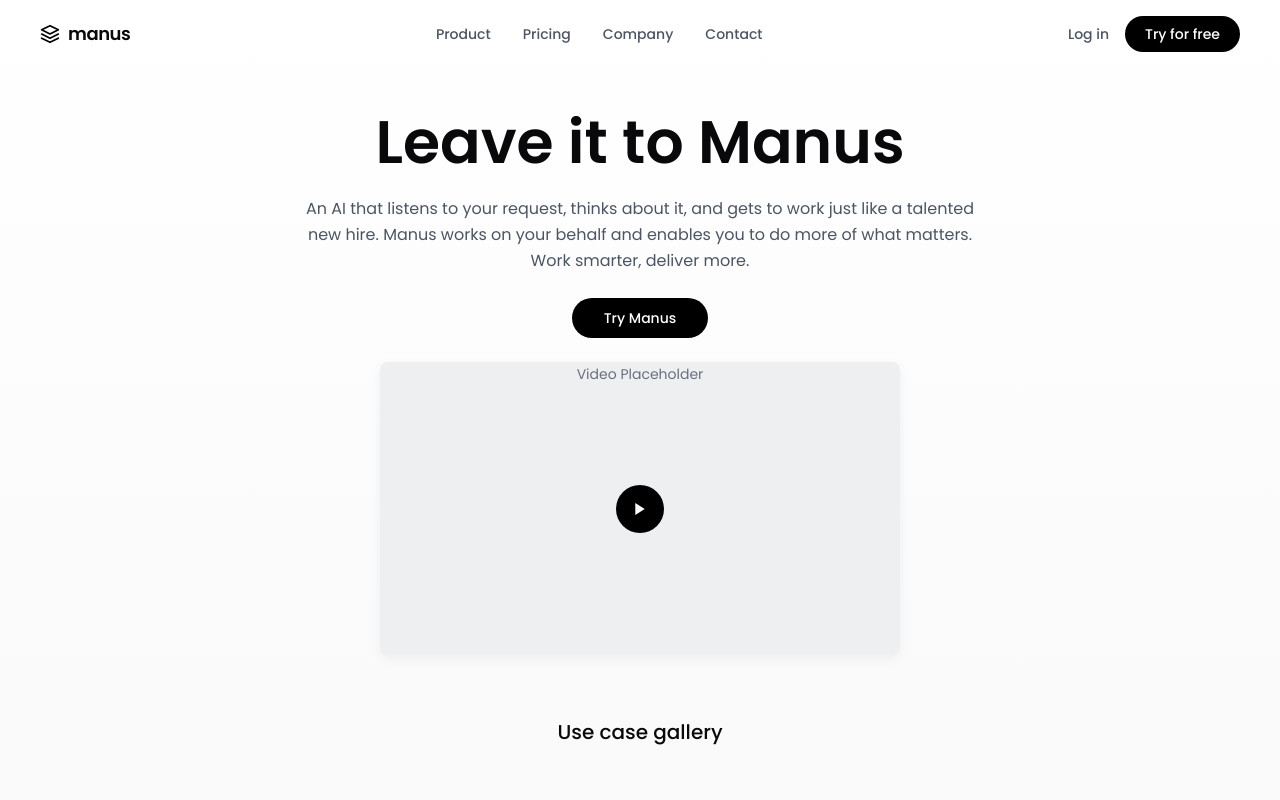
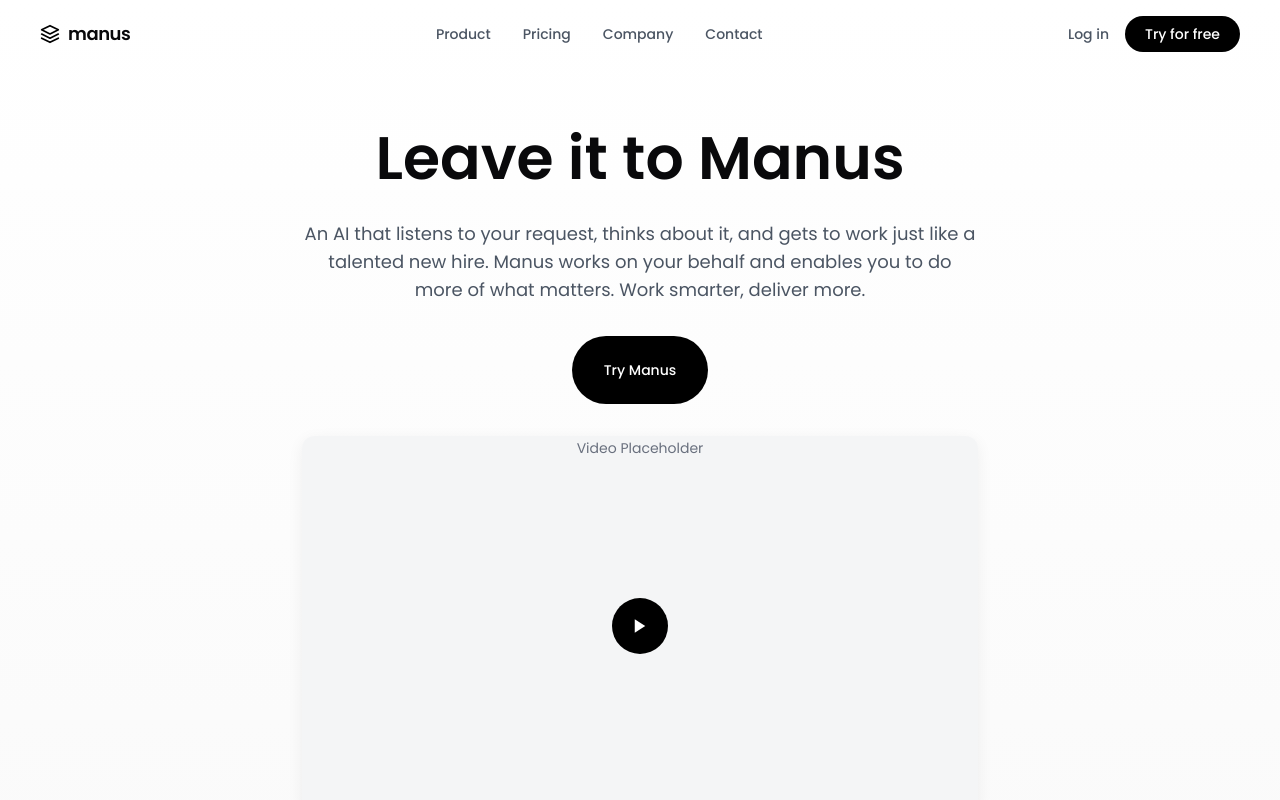
Before and after one commit to nickgallick/elegant-folio, a React (Vite) app: page / in a window 1280 px wide. Shown: the top 800 px of the page. Built offline with nearby package versions, Linux system fonts and the light colour scheme.

Commit message:
Update styling and background colors
Update styling and background colors to match the design of manus.ai.

```diff
--- a/src/components/Header.tsx
+++ b/src/components/Header.tsx
@@ -19,7 +19,7 @@ const Header: React.FC = () => {
     <header
       className={cn(
         "fixed top-0 left-0 right-0 z-50 px-6 md:px-10 py-4 transition-all duration-300 ease-in-out",
-        scrolled ? "bg-white/90 backdrop-blur-md shadow-sm" : "bg-transparent"
+        scrolled ? "bg-white/95 backdrop-blur-md shadow-sm" : "bg-transparent"
       )}
     >
       <div className="max-w-7xl mx-auto flex items-center justify-between">
@@ -27,20 +27,20 @@ const Header: React.FC = () => {
           <svg width="20" height="20" viewBox="0 0 24 24" className="text-black">
             <path d="M12 2L2 7l10 5 10-5-10-5zM2 17l10 5 10-5M2 12l10 5 10-5" stroke="currentColor" strokeWidth="2" strokeLinecap="round" strokeLinejoin="round" fill="none" />
           </svg>
-          <span className="text-lg font-semibold tracking-tight">manus</span>
+          <span className="text-lg font-semibold tracking-tight font-poppins">manus</span>
         </a>
 
         <nav className="hidden md:flex items-center space-x-8">
-          <a href="#product" className="text-sm font-medium text-gray-600 hover:text-black transition-colors">
+          <a href="#product" className="text-sm font-medium text-gray-600 hover:text-black transition-colors font-poppins">
             Product
           </a>
-          <a href="#pricing" className="text-sm font-medium text-gray-600 hover:text-black transition-colors">
+          <a href="#pricing" className="text-sm font-medium text-gray-600 hover:text-black transition-colors font-poppins">
             Pricing
           </a>
-          <a href="#company" className="text-sm font-medium text-gray-600 hover:text-black transition-colors">
+          <a href="#company" className="text-sm font-medium text-gray-600 hover:text-black transition-colors font-poppins">
             Company
           </a>
-          <a href="#contact" className="text-sm font-medium text-gray-600 hover:text-black transition-colors">
+          <a href="#contact" className="text-sm font-medium text-gray-600 hover:text-black transition-colors font-poppins">
             Contact
           </a>
         </nav>
@@ -48,13 +48,13 @@ const Header: React.FC = () => {
         <div className="flex items-center space-x-4">
           <a
             href="/login"
-            className="hidden md:inline-flex text-sm font-medium text-gray-600 hover:text-black transition-colors"
+            className="hidden md:inline-flex text-sm font-medium text-gray-600 hover:text-black transition-colors font-poppins"
           >
             Log in
           </a>
           <a
             href="/signup"
-            className="rounded-full bg-black text-white px-5 py-2 text-sm font-medium hover:bg-gray-800 transition-colors"
+            className="rounded-full bg-black text-white px-5 py-2 text-sm font-medium hover:bg-gray-800 transition-colors font-poppins"
           >
             Try for free
           </a>
--- a/src/components/Hero.tsx
+++ b/src/components/Hero.tsx
@@ -4,31 +4,31 @@ import { Button } from "@/components/ui/button";
 
 const Hero: React.FC = () => {
   return (
-    <section className="relative flex flex-col items-center pt-28 pb-20 px-6 md:px-10 overflow-hidden hero-background">
-      <div className="max-w-3xl mx-auto w-full text-center space-y-6">
+    <section className="relative flex flex-col items-center pt-32 pb-28 px-6 md:px-10 overflow-hidden hero-background">
+      <div className="max-w-3xl mx-auto w-full text-center space-y-8">
         <h1 className="text-4xl md:text-5xl lg:text-6xl font-semibold leading-tight animate-fade-in font-poppins">
           Leave it to Manus
         </h1>
 
-        <p className="text-base text-gray-600 animate-fade-in max-w-2xl mx-auto font-normal leading-relaxed">
+        <p className="text-base md:text-lg text-gray-600 animate-fade-in max-w-2xl mx-auto font-normal leading-relaxed">
           An AI that listens to your request, thinks about it, and gets to work just like a talented new hire.
           Manus works on your behalf and enables you to do more of what matters. Work smarter, deliver more.
         </p>
 
-        <div className="mt-10">
-          <Button className="bg-black text-white hover:bg-black/90 rounded-full px-8 py-2 text-sm font-medium">
+        <div className="mt-12">
+          <Button className="bg-black text-white hover:bg-black/90 rounded-full px-8 py-6 text-sm font-medium h-auto font-poppins">
             Try Manus
           </Button>
         </div>
 
-        <div className="mt-12 mb-16">
+        <div className="mt-16 mb-20">
           <div className="relative mx-auto">
-            <div className="video-thumbnail rounded-lg overflow-hidden shadow-md bg-gray-100 flex items-center justify-center" style={{ height: "293px", width: "520px" }}>
-              <span className="text-gray-500 text-sm">Video Placeholder</span>
+            <div className="video-thumbnail rounded-lg overflow-hidden shadow-md bg-gray-50 flex items-center justify-center" style={{ height: "380px", width: "676px", maxWidth: "100%" }}>
+              <span className="text-gray-500 text-sm font-poppins">Video Placeholder</span>
               <div className="absolute inset-0 flex items-center justify-center">
                 <div className="play-button" aria-label="Play video">
-                  <div className="bg-black rounded-full flex items-center justify-center w-12 h-12">
-                    <svg width="16" height="16" viewBox="0 0 24 24" fill="none" xmlns="http://www.w3.org/2000/svg">
+                  <div className="bg-black rounded-full flex items-center justify-center w-14 h-14">
+                    <svg width="18" height="18" viewBox="0 0 24 24" fill="none" xmlns="http://www.w3.org/2000/svg">
                       <path d="M5 3L19 12L5 21V3Z" fill="white"/>
                     </svg>
                   </div>
@@ -38,8 +38,8 @@ const Hero: React.FC = () => {
           </div>
         </div>
 
-        <div className="text-center pt-8">
-          <h2 className="text-xl font-medium mb-10">Use case gallery</h2>
+        <div className="text-center pt-10">
+          <h2 className="text-xl font-medium mb-10 font-poppins">Use case gallery</h2>
           {/* This will be replaced with the use case gallery component */}
         </div>
       </div>
--- a/src/index.css
+++ b/src/index.css
@@ -98,7 +98,7 @@
 
   body {
     @apply bg-background text-foreground font-poppins antialiased;
-    background: linear-gradient(180deg, #fcfcfc 0%, #f8f8f8 100%);
+    background: linear-gradient(180deg, #fcfcfc 0%, #f5f5f5 100%);
   }
 }
 
@@ -114,8 +114,8 @@
   display: inline-block;
   cursor: pointer;
   overflow: hidden;
-  border-radius: 8px;
-  box-shadow: 0 4px 12px rgba(0, 0, 0, 0.05);
+  border-radius: 12px;
+  box-shadow: 0 4px 16px rgba(0, 0, 0, 0.06);
 }
 
 .video-thumbnail::before {
@@ -137,24 +137,11 @@
   align-items: center;
   justify-content: center;
   z-index: 10;
+  transition: transform 0.2s ease-in-out;
 }
 
-.transition-opacity {
-  transition-property: opacity;
-  transition-timing-function: cubic-bezier(0.4, 0, 0.2, 1);
-  transition-duration: 150ms;
-}
-
-.transition-transform {
-  transition-property: transform;
-  transition-timing-function: cubic-bezier(0.4, 0, 0.2, 1);
-  transition-duration: 150ms;
-}
-
-.transition-all {
-  transition-property: all;
-  transition-timing-function: cubic-bezier(0.4, 0, 0.2, 1);
-  transition-duration: 150ms;
+.video-thumbnail:hover .play-button {
+  transform: translate(-50%, -50%) scale(1.05);
 }
 
 /* Animations */
@@ -190,6 +177,7 @@
 .hero-background {
   background: linear-gradient(180deg, #ffffff 0%, #f9f9f9 100%);
   position: relative;
+  overflow: hidden;
 }
 
 .hero-background::before {
@@ -201,6 +189,19 @@
   height: 100%;
   background-image: radial-gradient(#e6e6e6 0.5px, transparent 0.5px);
   background-size: 24px 24px;
-  opacity: 0.4;
+  opacity: 0.5;
   z-index: -1;
 }
+
+/* Features section gradient background */
+.features-background {
+  background: linear-gradient(180deg, #f9f9f9 0%, #f1f1f1 100%);
+  position: relative;
+}
+
+/* Subtle gradient overlay for card elements */
+.card-gradient {
+  background: linear-gradient(145deg, #ffffff, #f7f7f7);
+  box-shadow: 0 4px 15px rgba(0, 0, 0, 0.03);
+  border: 1px solid rgba(0, 0, 0, 0.03);
+}
```
